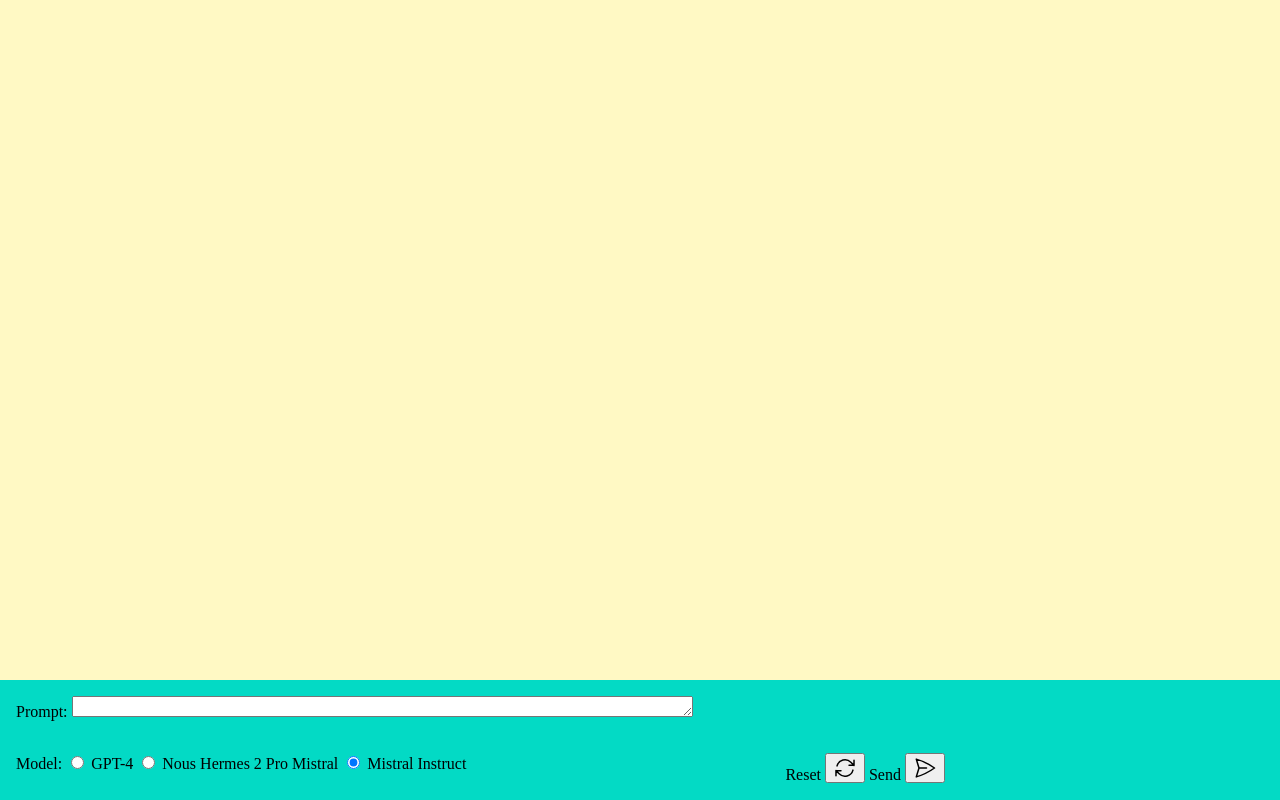
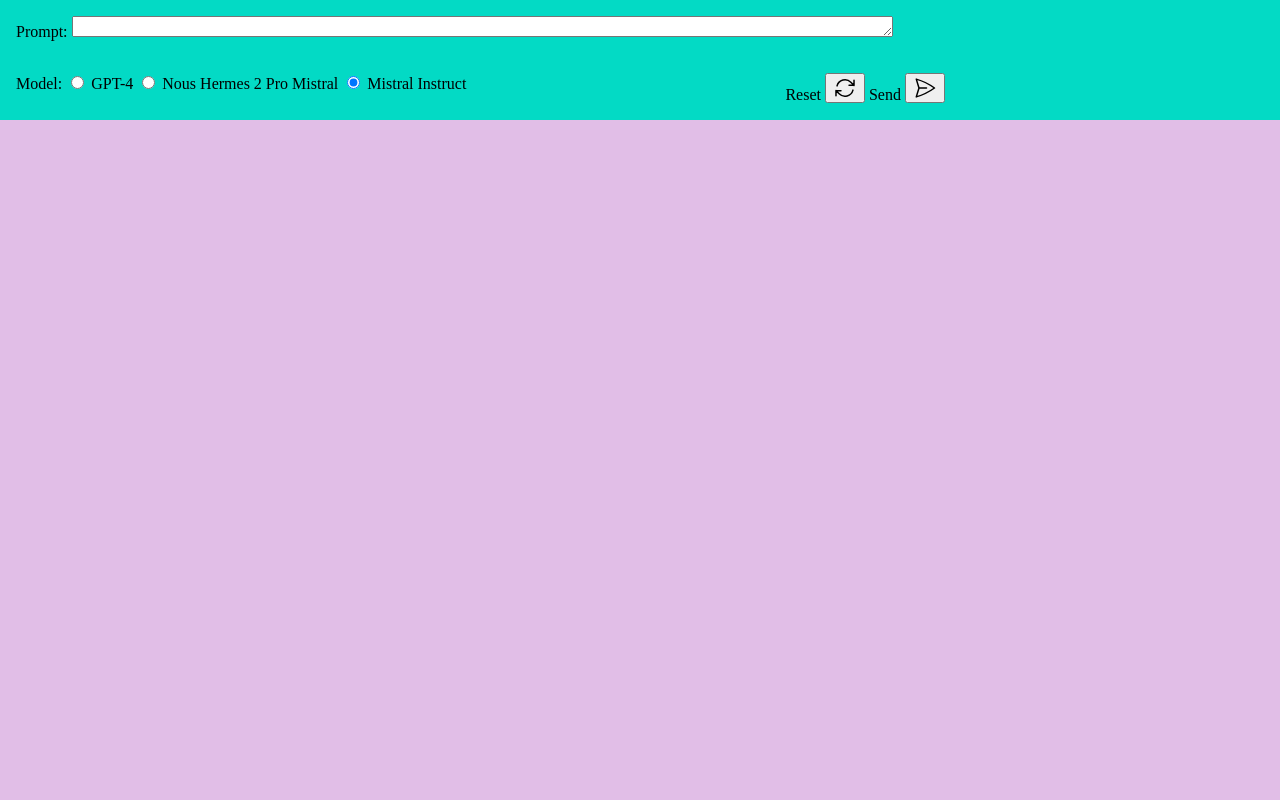
Before and after one commit to herebefrogs/ai-function-calling, a website: page www/index.html in a window 1280 px wide. Drawn offline with Linux system fonts and the light colour scheme.

Commit message:
Improve UI
Having a footer doesn't make sense

```diff
--- a/www/index.html
+++ b/www/index.html
@@ -2,10 +2,10 @@
   <head>
     <title>Function Calling</title>
     <style>
-      body { padding: 0; margin: 0; background-color: #FFF9C4; font-size: 1em; }
-      footer {
+      body { padding: 0; margin: 0; background-color: #E1BEE7; font-size: 1em; }
+      header {
         position: sticky;
-        bottom: 0;
+        top: 0;
         padding: 0 1em;
         background-color: #03DAC5;
         display: grid;
@@ -30,9 +30,6 @@
           transform: rotate(360deg);
         }
       }
-      .container {
-        min-height: 85%;
-      }
       #chat {
         border-spacing: 1.5em;
       }
@@ -56,20 +53,9 @@
   </head>
   <body>
     <header>
-      <!-- <h1>Function Calling</h1> -->
-    </header>
-    <section class="container">
-      <table id="chat">
-        <!-- conversation will go there -->
-      </table>
-    </section>
-    <svg id="spin" xmlns="http://www.w3.org/2000/svg" fill="none" viewBox="0 0 24 24" stroke-width="1.5" stroke="currentColor" class="w-6 h-6">
-      <path stroke-linecap="round" stroke-linejoin="round" d="M16.023 9.348h4.992v-.001M2.985 19.644v-4.992m0 0h4.992m-4.993 0 3.181 3.183a8.25 8.25 0 0 0 13.803-3.7M4.031 9.865a8.25 8.25 0 0 1 13.803-3.7l3.181 3.182m0-4.991v4.99" />
-    </svg>
-    <footer>
       <p class="prompt">Prompt:
         <!-- prompt() is a reserved function name -->
-        <textarea id="query" type="text" cols="75" rows="1"></textarea>
+        <textarea id="query" type="text" cols="100" rows="1"></textarea>
       </p>
       <p class="models">Model:
         <input type="radio" id="gpt4" name="model" value="gpt4" />
@@ -91,7 +77,15 @@
           </svg>
         </button>
       </p>
-    </footer>
+    </header>
+    <section class="container">
+      <table id="chat">
+        <!-- conversation will go there -->
+      </table>
+    </section>
+    <svg id="spin" xmlns="http://www.w3.org/2000/svg" fill="none" viewBox="0 0 24 24" stroke-width="1.5" stroke="currentColor" class="w-6 h-6">
+      <path stroke-linecap="round" stroke-linejoin="round" d="M16.023 9.348h4.992v-.001M2.985 19.644v-4.992m0 0h4.992m-4.993 0 3.181 3.183a8.25 8.25 0 0 0 13.803-3.7M4.031 9.865a8.25 8.25 0 0 1 13.803-3.7l3.181 3.182m0-4.991v4.99" />
+    </svg>
     <script>
       // DOM helpers
 
```
